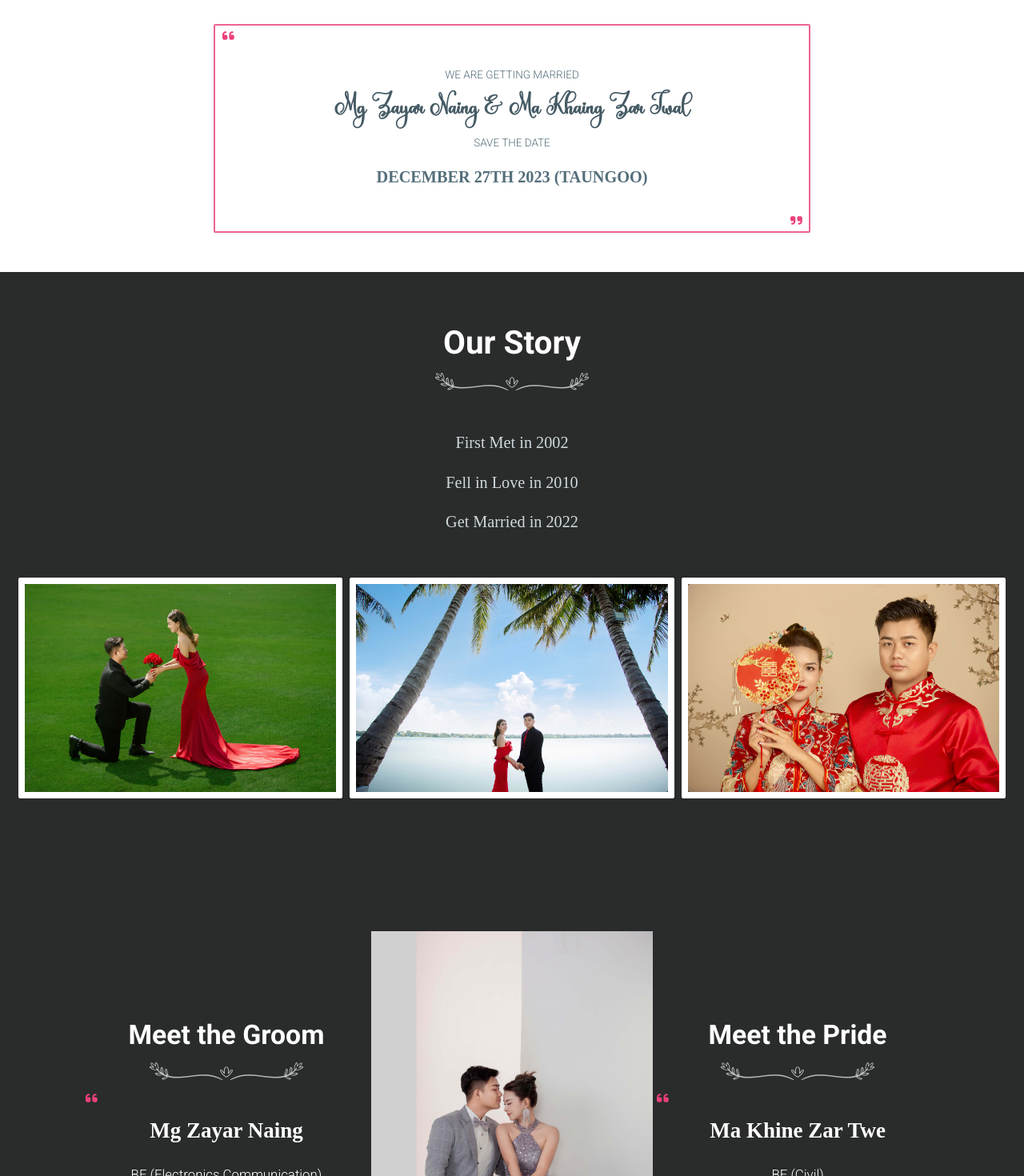
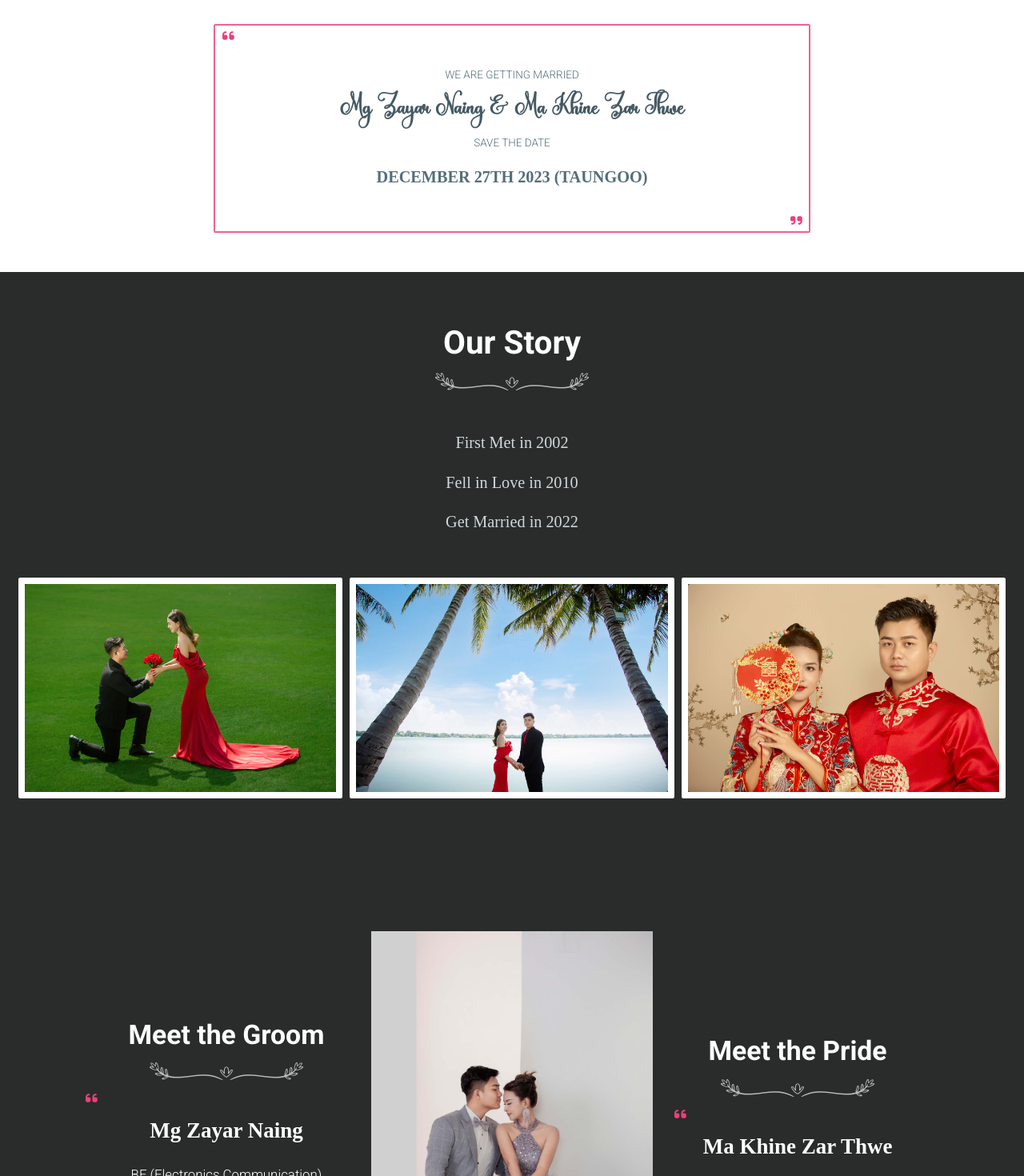
Before and after one commit to ekko1500/wedding3, a React (Vite) app: page /home in a window 1280 px wide. Shown: the part 820-2290 px from the top of the page at 80% size. Built offline with nearby package versions, Linux system fonts and the light colour scheme.

Commit message:
fixed name spelling

```diff
--- a/src/components/Greet.jsx
+++ b/src/components/Greet.jsx
@@ -34,11 +34,7 @@ function Greet() {
           <br />
           <img src={header} />
           <br />
-          <Status
-            name="Ma Khine Zar Twe"
-            status1="BE (Civil)"
-            status2="(ဆည်မြောင်းနှင့် ရေအသုံးချမှုစီမံခန့်ခွဲရေးဦးစီးဌာန -တောင်ငူ)"
-          />
+          <Status name="Ma Khine Zar Thwe" status1="BE (Civil)" status2="" />
         </div>
       </div>
     </div>
--- a/src/components/Intro.jsx
+++ b/src/components/Intro.jsx
@@ -21,7 +21,7 @@ function Intro() {
 
         <h1 className=" font-bold lg:text-5xl sm:text-sm  text-blue-gray-700">
           {" "}
-          Mg Zayar Naing & Ma Khaing Zar Twal
+          Mg Zayar Naing & Ma Khine Zar Thwe
         </h1>
 
         <p className=" text-2xl text-blue-gray-600">SAVE THE DATE</p>
```
